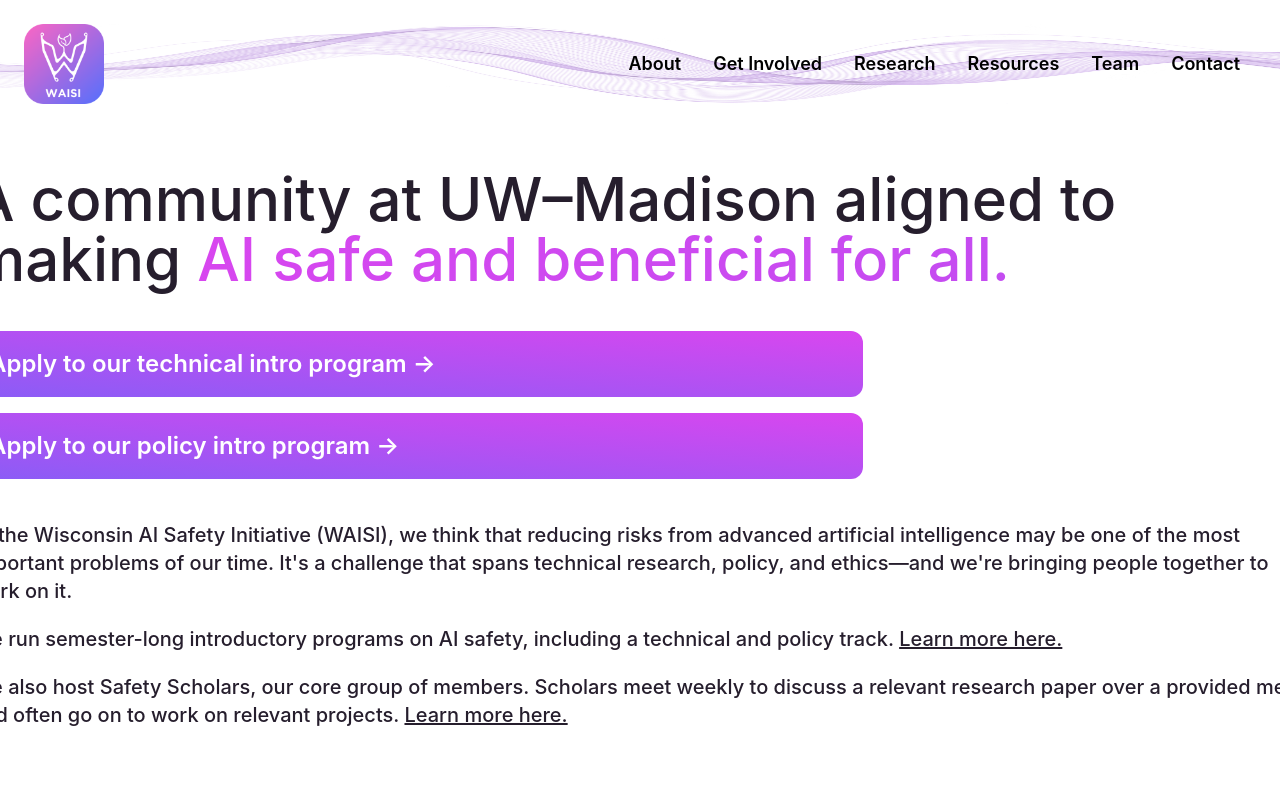
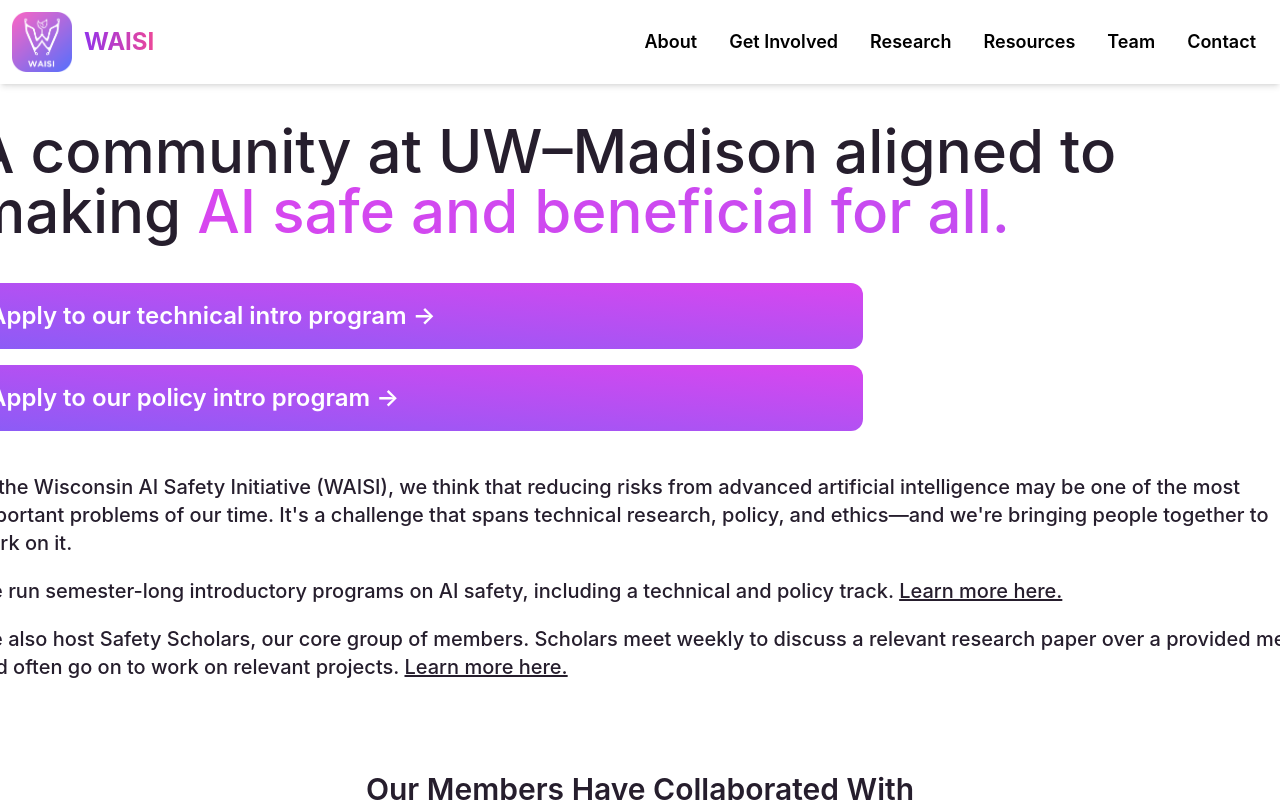
Before and after one commit to aisafetyuw/waisi.org, a Next.js app: page / in a window 1280 px wide. Shown: the top 802 px of the page. Built offline with nearby package versions, Linux system fonts and the light colour scheme.

Commit message:
nav bar adjustment

```diff
--- a/src/app/layout.tsx
+++ b/src/app/layout.tsx
@@ -22,7 +22,7 @@
       </head>
       <body className={font.className}>
         <Nav />
-        <div id="content" className="flex flex-col min-h-screen mb-8"  style={{ minHeight: 'calc(100vh - 210px)' }}>
+        <div id="content" className="flex flex-col min-h-screen mb-8 pt-20"  style={{ minHeight: 'calc(100vh - 210px)' }}>
           {children}
         </div>
         <Footer />
--- a/src/components/nav.tsx
+++ b/src/components/nav.tsx
@@ -29,30 +29,26 @@
   const [open, setOpen] = useState(false)
 
   return (
-    <nav>
+    <nav className="fixed top-0 left-0 right-0 bg-white z-50 shadow-md">
       <MobileNav open={open} setOpen={setOpen} pathname={pathname}/>
 
-      <Image className="absolute z-0 opacity-40 max-h-32 py-6 w-full"
-        src="/Wave.png"
-        width={1920}
-        height={200}
-        alt=""
-      />
-
       <div className="flex justify-between items-center mx-auto">
-        <div className="flex items-center p-6">
-          <Link href="/" className="z-10">
+        <div className="flex items-center p-3">
+          <Link href="/" className="z-10 flex items-center gap-3">
             <Image
               src="/waisi_gradient_rounded.png"
               // src="/waisi_banner.png"
-              width={80}
-              height={80}
+              width={60}
+              height={60}
               alt="WAISI logo"
             />
+            <span className="text-2xl font-bold bg-gradient-to-r from-purple-600 to-pink-500 bg-clip-text text-transparent">
+              WAISI
+            </span>
           </Link>
         </div>
 
-        <div className="flex items-center justify-end space-x-4 p-8 text-lg font-semibold underline-offset-8 z-50 md:flex hidden">
+        <div className="flex items-center justify-end space-x-4 p-4 text-lg font-semibold underline-offset-8 z-50 md:flex hidden">
           {/* <Link href="/" className={`p-2 hover:underline ${pathname=="/" ? "underline" : ""}`}>Home</Link> */}
           <Link href="/about" className={`p-2 hover:underline ${pathname=="/about" ? "underline" : ""}`}>About</Link>
           <Link href="/programs" className={`p-2 hover:underline ${pathname=="/programs" ? "underline" : ""}`}>Get Involved</Link>
@@ -63,7 +59,7 @@
           <Link href="/contact" className={`p-2 hover:underline ${pathname=="/contact" ? "underline" : ""}`}>Contact</Link>
         </div>
 
-        <div className="w-4/5 md:hidden flex justify-end p-8 items-center">
+        <div className="w-4/5 md:hidden flex justify-end p-4 items-center">
           <div className="group z-50 w-6 h-6 cursor-pointer flex-col justify-between items-center flex" onClick={() => { setOpen(!open) }}>
             <span className={`h-1 w-full bg-black rounded-lg cursor-pointer transform transition duration-300 ease-in-out ${open ? "rotate-45 translate-y-2.5" : ""}`} />
             <span className={`h-1 w-full bg-black rounded-lg cursor-pointer transition-all duration-300 ease-in-out ${open ? "w-px" : "w-full"}`} />
```
